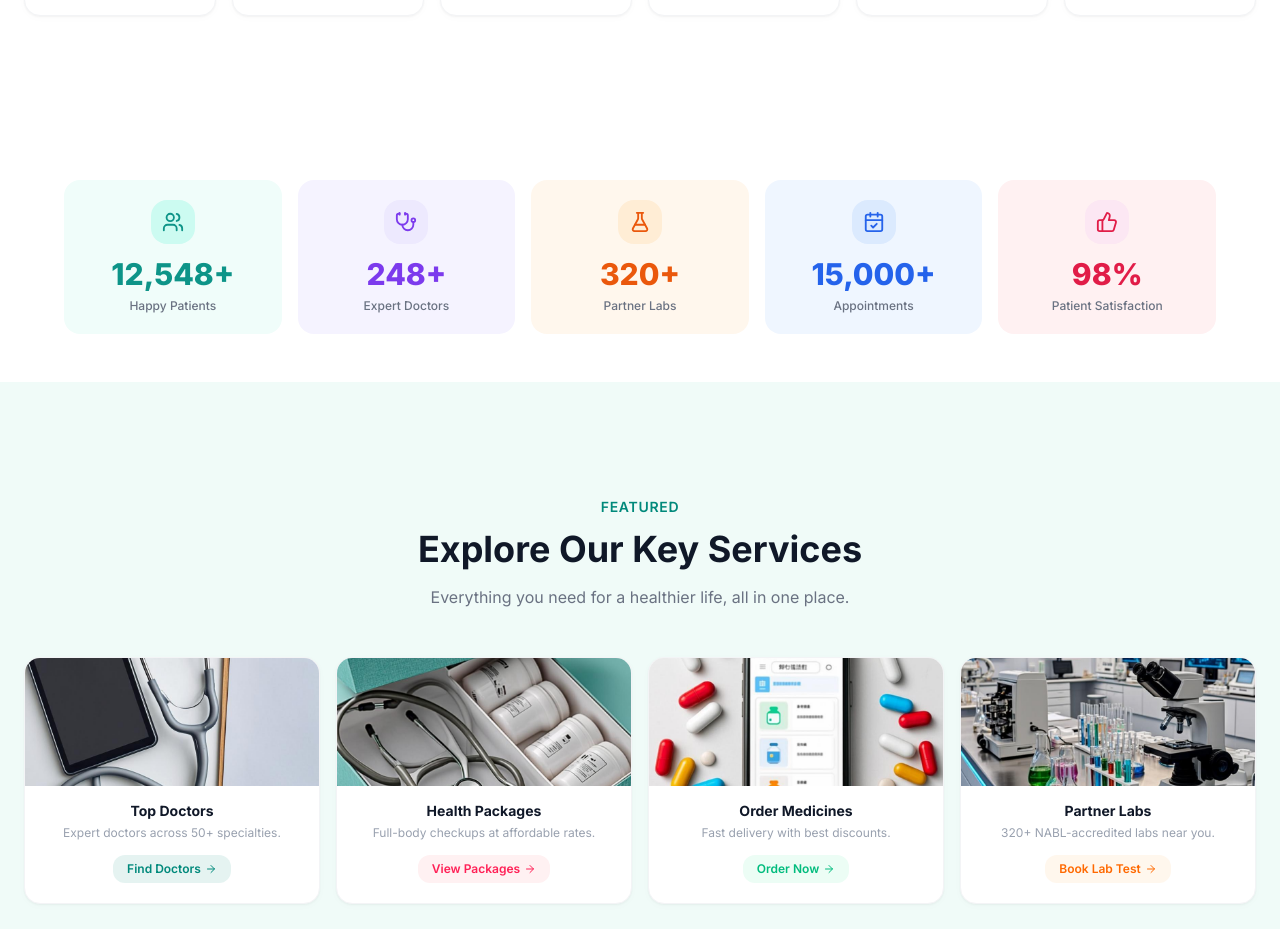
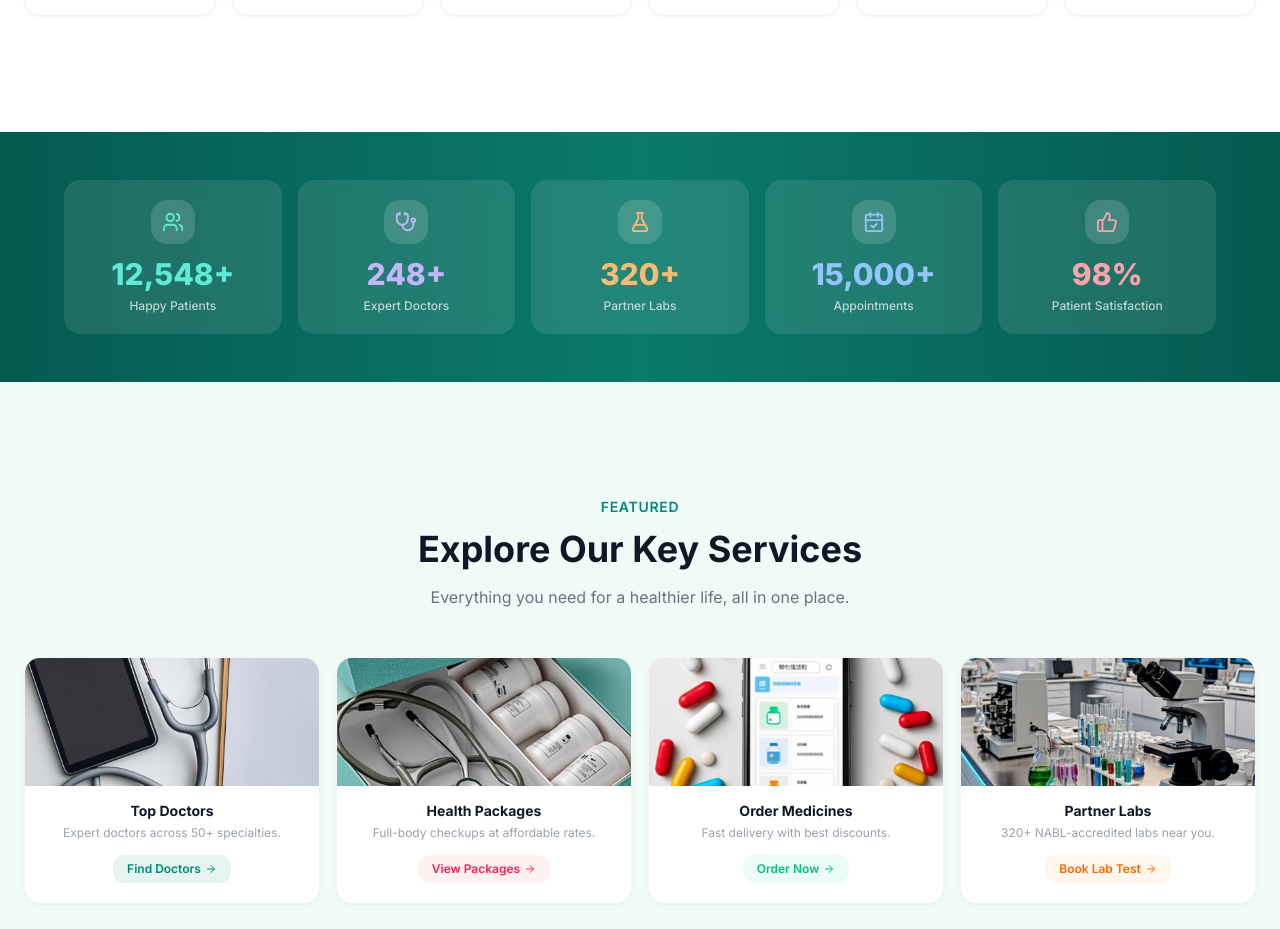
Before and after one commit to singhyogeshwar5608/Global-Hostpital, a Next.js app: page / in a window 1280 px wide. Shown: the part 1320-2249 px from the top of the page. Built offline with nearby package versions, Linux system fonts and the light colour scheme.

Commit message:
b75cd7fc-49b9-48c1-b16a-29c9f5de16a3

```diff
--- a/src/components/healthcare/Statistics.tsx
+++ b/src/components/healthcare/Statistics.tsx
@@ -10,11 +10,11 @@ import {
 } from "lucide-react";
 
 const stats = [
-  { icon: Users, value: 12548, suffix: "+", label: "Happy Patients", color: "#0d9488", bg: "#f0fdfa", iconBg: "#ccfbf1" },
-  { icon: Stethoscope, value: 248, suffix: "+", label: "Expert Doctors", color: "#7c3aed", bg: "#f5f3ff", iconBg: "#ede9fe" },
-  { icon: FlaskConical, value: 320, suffix: "+", label: "Partner Labs", color: "#ea580c", bg: "#fff7ed", iconBg: "#ffedd5" },
-  { icon: CalendarCheck, value: 15000, suffix: "+", label: "Appointments", color: "#2563eb", bg: "#eff6ff", iconBg: "#dbeafe" },
-  { icon: ThumbsUp, value: 98, suffix: "%", label: "Patient Satisfaction", color: "#e11d48", bg: "#fff1f2", iconBg: "#fce7f3" },
+  { icon: Users, value: 12548, suffix: "+", label: "Happy Patients", color: "#5eead4", iconBg: "rgba(255,255,255,0.15)" },
+  { icon: Stethoscope, value: 248, suffix: "+", label: "Expert Doctors", color: "#c4b5fd", iconBg: "rgba(255,255,255,0.15)" },
+  { icon: FlaskConical, value: 320, suffix: "+", label: "Partner Labs", color: "#fdba74", iconBg: "rgba(255,255,255,0.15)" },
+  { icon: CalendarCheck, value: 15000, suffix: "+", label: "Appointments", color: "#93c5fd", iconBg: "rgba(255,255,255,0.15)" },
+  { icon: ThumbsUp, value: 98, suffix: "%", label: "Patient Satisfaction", color: "#fda4af", iconBg: "rgba(255,255,255,0.15)" },
 ];
 
 function AnimatedCounter({ target, suffix, color }: { target: number; suffix: string; color: string }) {
@@ -56,7 +56,7 @@ function AnimatedCounter({ target, suffix, color }: { target: number; suffix: st
 
 export default function Statistics() {
   return (
-    <section className="py-10 lg:py-12 bg-white">
+    <section className="py-10 lg:py-12 bg-gradient-to-r from-[#065a50] via-[#0a7a6a] to-[#065a50]">
       <div className="max-w-[1200px] mx-auto px-6">
         <div className="grid grid-cols-2 md:grid-cols-3 lg:grid-cols-5 gap-4">
           {stats.map((stat) => {
@@ -64,8 +64,7 @@ export default function Statistics() {
             return (
               <div
                 key={stat.label}
-                className="rounded-2xl p-5 text-center hover:-translate-y-1 hover:shadow-lg transition-all duration-300 cursor-default"
-                style={{ backgroundColor: stat.bg }}
+                className="rounded-2xl p-5 text-center bg-white/10 backdrop-blur-sm hover:-translate-y-1 hover:bg-white/15 hover:shadow-lg transition-all duration-300 cursor-default"
               >
                 <div
                   className="w-11 h-11 rounded-xl flex items-center justify-center mx-auto mb-3"
@@ -74,7 +73,7 @@ export default function Statistics() {
                   <Icon size={22} style={{ color: stat.color }} />
                 </div>
                 <AnimatedCounter target={stat.value} suffix={stat.suffix} color={stat.color} />
-                <p className="text-gray-500 text-xs mt-1.5 font-medium">{stat.label}</p>
+                <p className="text-white/70 text-xs mt-1.5 font-medium">{stat.label}</p>
               </div>
             );
           })}
```
